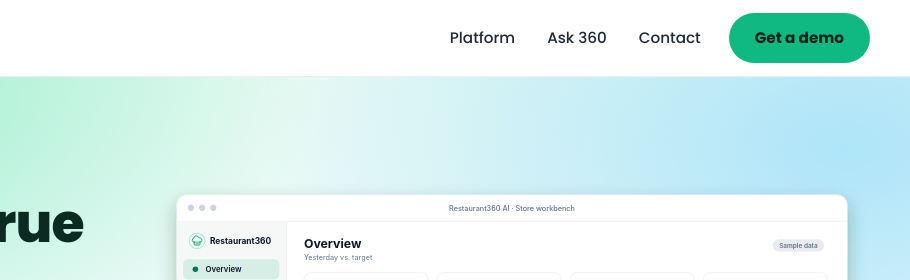
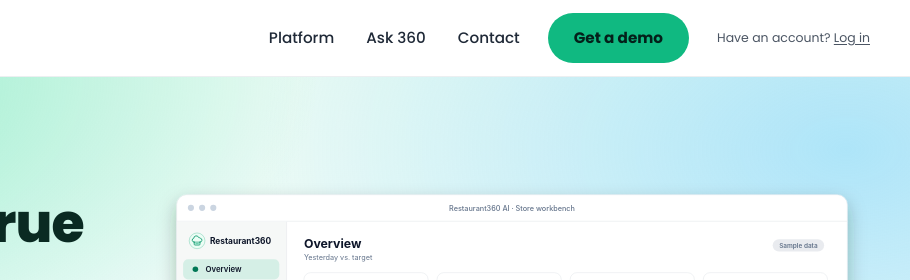
Before and after one commit to Restaurant360-AI/restaurant360-website, a plain HTML site: page index.html in a window 1280 px wide. Shown: the top 280 px of the page, 370-1280 px from the left. Drawn offline with Linux system fonts and the light colour scheme.

Commit message:
Add discreet 'Have an account? Log in' link to header

```diff
--- a/index.html
+++ b/index.html
@@ -34,6 +34,7 @@
       <a href="#contact">Contact</a>
     </nav>
     <a class="btn btn-primary btn-sm" href="#contact">Get a demo</a>
+    <a class="login-link" href="https://app.dev.restaurant360ai.com/">Have an account? <u>Log in</u></a>
   </div>
 </header>
 
--- a/styles.css
+++ b/styles.css
@@ -38,6 +38,9 @@ p { margin: 0; }
 .site-header nav { display: flex; gap: 32px; margin-left: auto; }
 .site-header nav a { font-size: .95rem; font-weight: 500; color: var(--text); }
 .site-header nav a:hover { color: var(--brand-ink); }
+.login-link { font-size: .78rem; color: var(--muted); white-space: nowrap; }
+.login-link u { text-underline-offset: 2px; }
+.login-link:hover { color: var(--brand-ink); }
 
 /* buttons: pills */
 .btn {
@@ -136,6 +139,7 @@ h2 { font-size: clamp(1.9rem, 3.4vw, 2.7rem); font-weight: 800; }
 @media (max-width: 640px) {
   body { font-size: 1rem; }
   .site-header nav { display: none; }
+  .login-link { display: none; }
   .bar { justify-content: space-between; height: 68px; }
   .stats { grid-template-columns: repeat(2, 1fr); gap: 20px; }
   .row { grid-template-columns: 1fr; }
```
